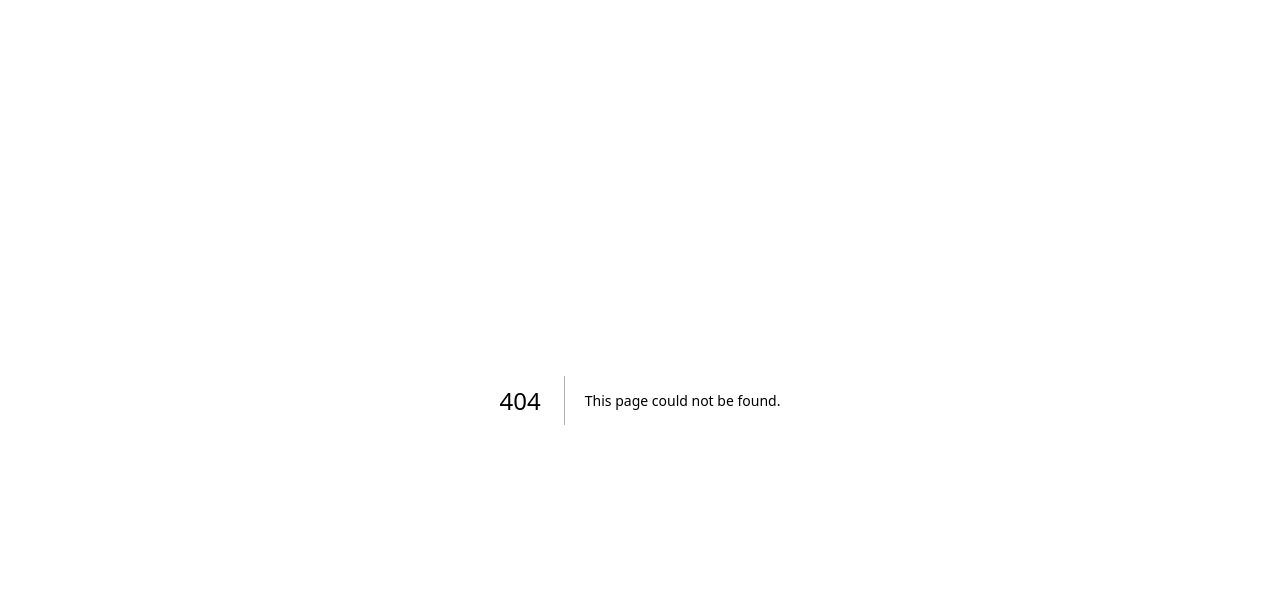
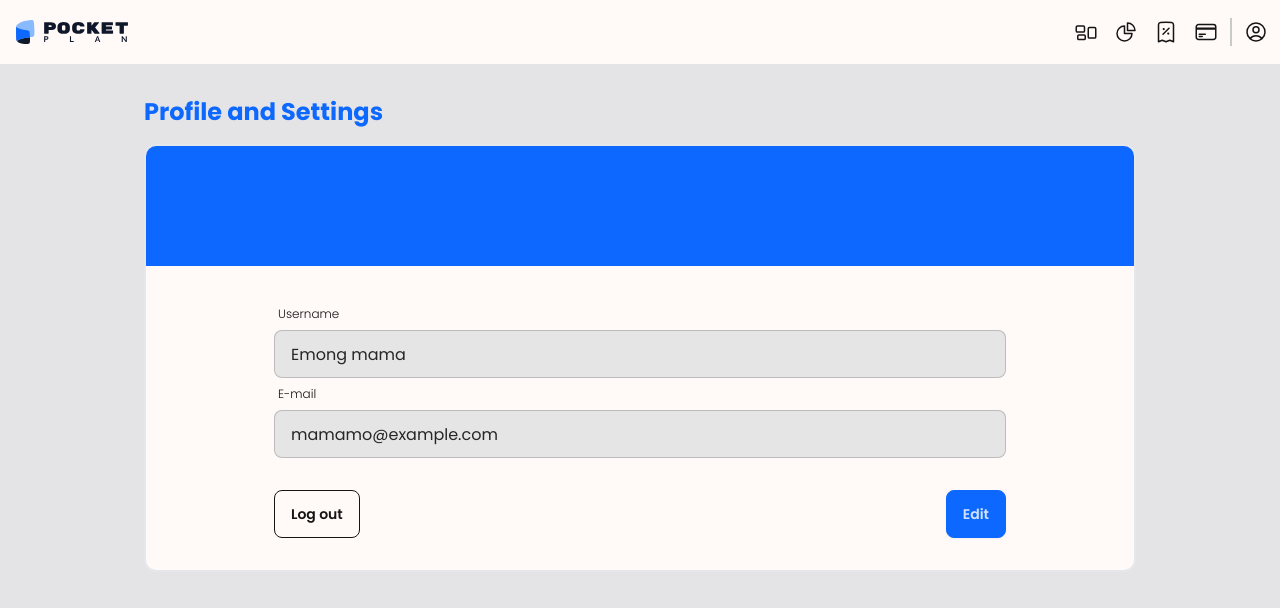
Before and after one commit to EstelitoBuenavista/PocketPlan, a Next.js app in the folder client/pocketplan/: page /pages/profile in a window 1280 px wide. Before the commit this address had no page. Shown: the top 608 px of the page. Built offline with nearby package versions, Linux system fonts and the light colour scheme.

Commit message:
Added: profile page with dummy input fields that causes lightweight errors

```diff
--- a/client/pocketplan/src/app/components/navbar.jsx
+++ b/client/pocketplan/src/app/components/navbar.jsx
@@ -1,8 +1,7 @@
 // components/navbar
 'use client'
 
-import {
-  usePathname, useRouter } from 'next/navigation';
+import { usePathname, useRouter } from 'next/navigation';
 import {
   ArrowLeftStartOnRectangleIcon,
   UserIcon,
@@ -10,6 +9,7 @@ import {
   ChartPieIcon,
   ReceiptPercentIcon,
   CreditCardIcon,
+  UserCircleIcon
 } from '@heroicons/react/24/outline';
 
 function Navbar() {
@@ -82,27 +82,22 @@ function Navbar() {
           </ul>
         </div>
 
-        <hr className="border-l-2 border-neutral-content mx-5 my-2 h-7" />
+        <hr className="border-l-2 border-neutral-content mx-2 my-2 h-7" />
 
         <div className="dropdown dropdown-end">
-          <div
-            tabIndex={0}
-            role="button"
-            className="btn btn-ghost avatar p-0 hover:bg-base-100">
-            <div className="w-9 h-9 rounded-lg">
-              {/* Image of user should be here */}
-              <img
-                alt="User avatar"
-                src="https://img.daisyui.com/images/stock/photo-1534528741775-53994a69daeb.webp"
-              />
-            </div>
+          <div>
+            <button
+              aria-label="Profile"
+              className="flex items-center justify-center transition-transform hover:scale-110 w-8 h-8 btn-square text-neutral">
+              <UserCircleIcon className="w-6 h-6" />
+            </button>
           </div>
 
           <ul
             tabIndex={0}
             className="menu menu-sm dropdown-content bg-base-100 rounded-box z-[1] mt-3 w-52 p-2 shadow text-neutral">
             <li>
-              <a>
+              <a onClick={() => router.push('/pages/profile')}>
                 <UserIcon className="w-4 h-4" />
                 Profile
               </a>
--- a/client/pocketplan/src/app/pages/dashboard/dashboardGrid.jsx
+++ b/client/pocketplan/src/app/pages/dashboard/dashboardGrid.jsx
@@ -109,8 +109,8 @@ function DashboardGrid({ selectedAccount }) {
                 New Transaction
               </button>
             </div>
-            <div className="bg-base-100 rounded-xl overflow-auto ">
-            <TransactionsList selectedAccount={ selectedAccount } renderTrigger = { flag } trigger = {()=>setFlag(!flag)}/>
+            <div className="bg-base-100 rounded-xl overfl">
+              <TransactionsList selectedAccount={ selectedAccount } renderTrigger = { flag } trigger = {()=>setFlag(!flag)}/>
             </div>
           </div>
 
--- a/client/pocketplan/src/app/pages/login/page.js
+++ b/client/pocketplan/src/app/pages/login/page.js
@@ -60,9 +60,9 @@ export default function LoginPage() {
 
         <div className="card glass shadow-[0_0_60px_rgba(0,0,0,0.15)] w-full max-w-[450px] mx-8 my-8 p-2">
           <figure>
+            <Link href="/">
               <Image className="mt-8 mx-auto btn btn-ghost cursor-pointer p-1" src="/assets/pocketPlanLogo.svg" alt="Logo" width={120} height={120} />
-              {/* <img className="mt-8 mx-auto btn btn-ghost cursor-pointer p-1" src="/assets/pocketPlanLogo.svg" alt="Logo" width={120} height={120} /> */}
-            {/* </Link> */}
+            </Link>
           </figure>
 
           <div className="card-body text-neutral">
@@ -75,7 +75,7 @@ export default function LoginPage() {
               <input
                 onChange={e => setUsername(e.target.value)}
                 type="text"
-                placeholder="Bryanarra"
+                placeholder="Bobita"
                 className="input input-bordered w-full bg-neutral-200 text-neutral-800 hover:border-secondary focus:ring-secondary focus:border-secondary" />
               <div className="label">
                 <span className="font-light text-xs">Password</span>
--- /dev/null
+++ b/client/pocketplan/src/app/pages/profile/page.js
@@ -0,0 +1,144 @@
+// pages/profile
+'use client';
+
+import { useState } from "react";
+import { useRouter } from 'next/navigation';
+import Navbar from "@/app/components/navbar";
+
+export default function Profile() {
+  const [isEditing, setIsEditing] = useState(false);
+  const router = useRouter();
+
+  const handleLogOut = () => {
+    localStorage.removeItem('token');
+    router.push('/pages/login');
+  };
+
+  const toggleEdit = () => {
+    setIsEditing((prev) => !prev);
+  };
+
+  const handleDiscard = () => {
+    setIsEditing(false);
+  };
+
+  return (
+    <div className="background flex flex-col min-h-screen w-screen">
+      <Navbar className="fixed top-0 w-full" />
+
+      <div className="sm:px-8 md:px-32 m-4 overflow-x-hidden">
+        <h1 className="text-2xl font-bold my-4 text-primary">Profile and Settings</h1>
+
+        <div className="bg-base-100 rounded-xl border-2 overflow-hidden">
+          <div className="w-full flex justify-center items-center">
+            <div className="w-full h-[15vh] bg-primary"/>
+          </div>
+          <div className="p-8 rounded-xl flex flex-col items-center justify-center px-4 sm:px-8 md:px-16 lg:px-32">
+            <div className="flex flex-col items-center justify-center w-full">
+              {isEditing ? (
+                <div className="form-control w-full">
+                  <div className="label">
+                    <span className="font-light text-xs text-neutral">Username</span>
+                  </div>
+                  <input
+                     // onChange={e => setUsername(e.target.value)}
+                    type="text"
+                    placeholder="Show username here***"
+                    className="input input-bordered w-full bg-neutral-200 text-neutral-800 hover:border-secondary focus:ring-secondary focus:border-secondary"
+                  />
+                  <div className="label">
+                    <span className="font-light text-xs text-neutral">E-mail</span>
+                  </div>
+                  <input
+                    // onChange={e => setEmail(e.target.value)}
+                    type="text"
+                    placeholder="Show user email here***"
+                    className="input input-bordered w-full bg-neutral-200 text-neutral-800 hover:border-secondary focus:ring-secondary focus:border-secondary"
+                  />
+                  <div className="flex gap-4 w-full">
+                    <div className="flex flex-col items-start w-full sm:w-1/2">
+                      <div className="label">
+                        <span className="font-light text-xs text-neutral">Change Password</span>
+                      </div>
+                      <input
+                        // onChange={e => setPassword(e.target.value)}
+                        type="password"
+                        placeholder="sample password"
+                        className="input input-bordered w-full bg-neutral-200 text-neutral-800 hover:border-secondary focus:ring-secondary focus:border-secondary"
+                      />
+                    </div>
+                    <div className="flex flex-col items-start w-full sm:w-1/2">
+                      <div className="label">
+                        <span className="font-light text-xs text-neutral">Confirm Password</span>
+                      </div>
+                      <input
+                        // onChange={e => setPassconfirm(e.target.value)}
+                        type="password"
+                        placeholder="sample password"
+                        className="input input-bordered w-full bg-neutral-200 text-neutral-800 hover:border-secondary focus:ring-secondary focus:border-secondary"
+                      />
+                    </div>
+                  </div>
+                </div>
+              ) : (
+                <div className="flex flex-col items-start justify-start w-full">
+                  <div className="label">
+                    <span className="font-light text-xs text-neutral">Username</span>
+                  </div>
+                  <input
+                    type="text"
+                    value="Emong mama"
+                    readOnly
+                    className="input input-bordered w-full bg-neutral-200 text-neutral-800"
+                  />
+                  <div className="label">
+                    <span className="font-light text-xs text-neutral">E-mail</span>
+                  </div>
+                  <input
+                    type="text"
+                    value="mamamo@example.com" // Display the email here
+                    readOnly
+                    className="input input-bordered w-full bg-neutral-200 text-neutral-800"
+                  />
+                </div>
+              )}
+            </div>
+
+            {/* Call to action buttons */}
+            <div className="flex flex-col sm:flex-row items-center justify-between w-full mt-8 gap-2">
+              <button
+                className="btn btn-neutral btn-outline w-full sm:w-auto"
+                onClick={handleLogOut}
+              >
+                Log out
+              </button>
+
+              <div className="flex flex-col sm:flex-row items-center justify-center gap-2 w-full sm:w-auto">
+                {isEditing ? (
+                  <>
+                    <button
+                        className="btn btn-accent w-full sm:w-auto"
+                        onClick={handleDiscard}
+                      >
+                      Discard
+                    </button>
+                    <button
+                      className="btn btn-primary w-full sm:w-auto"
+                    >
+                      Save Changes
+                    </button>
+                  </>
+                ) : (
+                  <button className="btn btn-primary w-full sm:w-auto" onClick={toggleEdit}>
+                    Edit
+                  </button>
+                )}
+              </div>
+            </div>
+          </div>
+        </div>
+
+      </div>
+    </div>
+  );
+}
--- a/client/pocketplan/src/app/pages/transactions/transactionsList.jsx
+++ b/client/pocketplan/src/app/pages/transactions/transactionsList.jsx
@@ -58,7 +58,7 @@ function TransactionsList({ selectedAccount, renderTrigger, trigger }) {
     : "rounded py-0";
 
   return (
-    <div className="border-2 border-error w-full h-full">
+    <div className="w-full h-full">
       <div className={containerStyle}>
         <table className="table table-xs rounded-xl bg-base-100 text-neutral-content table-fixed border-spacing-1 w-full min-w-[600px]">
           <thead>
```
Also changed, not shown: client/pocketplan/public/assets/profileHeader.jpg (added).
